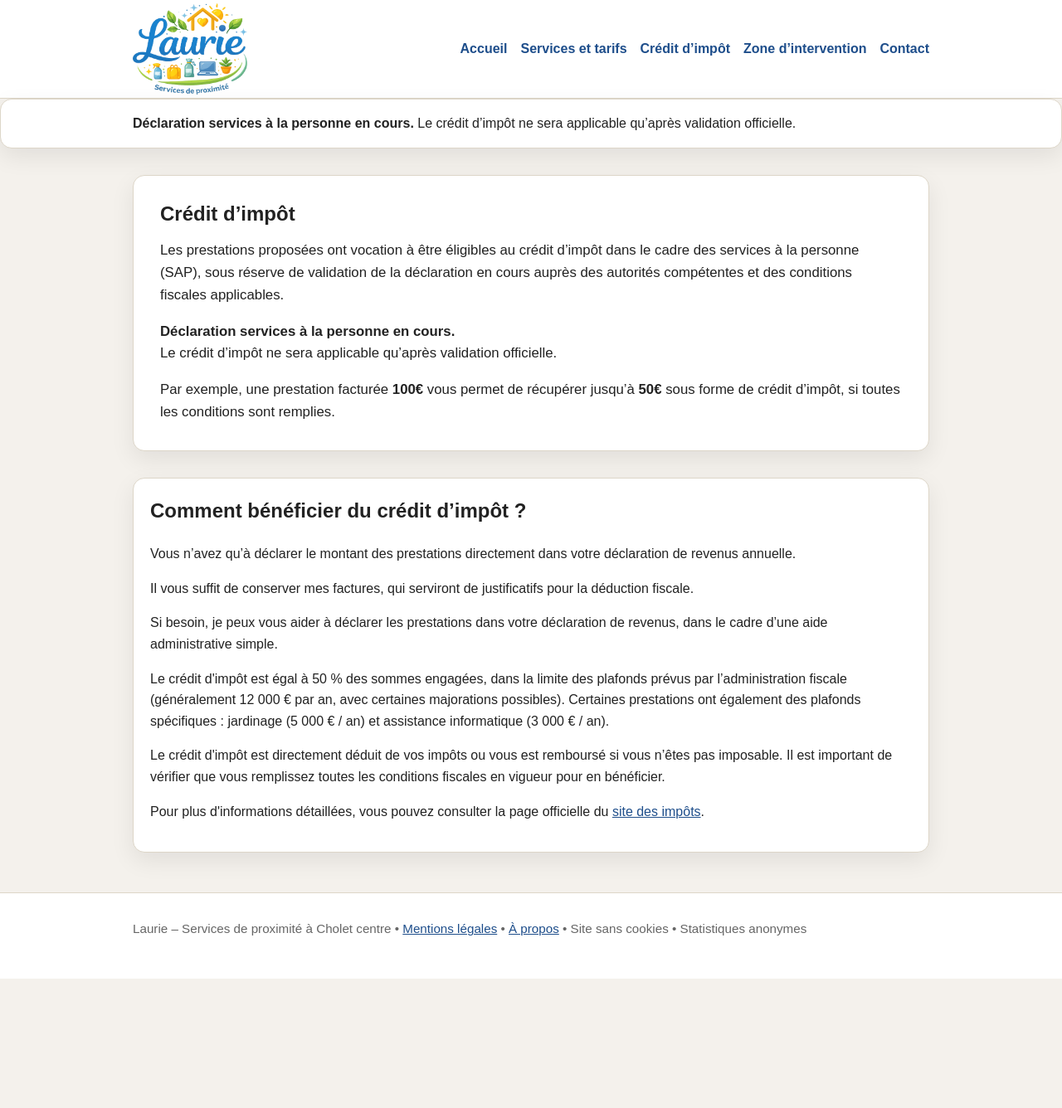
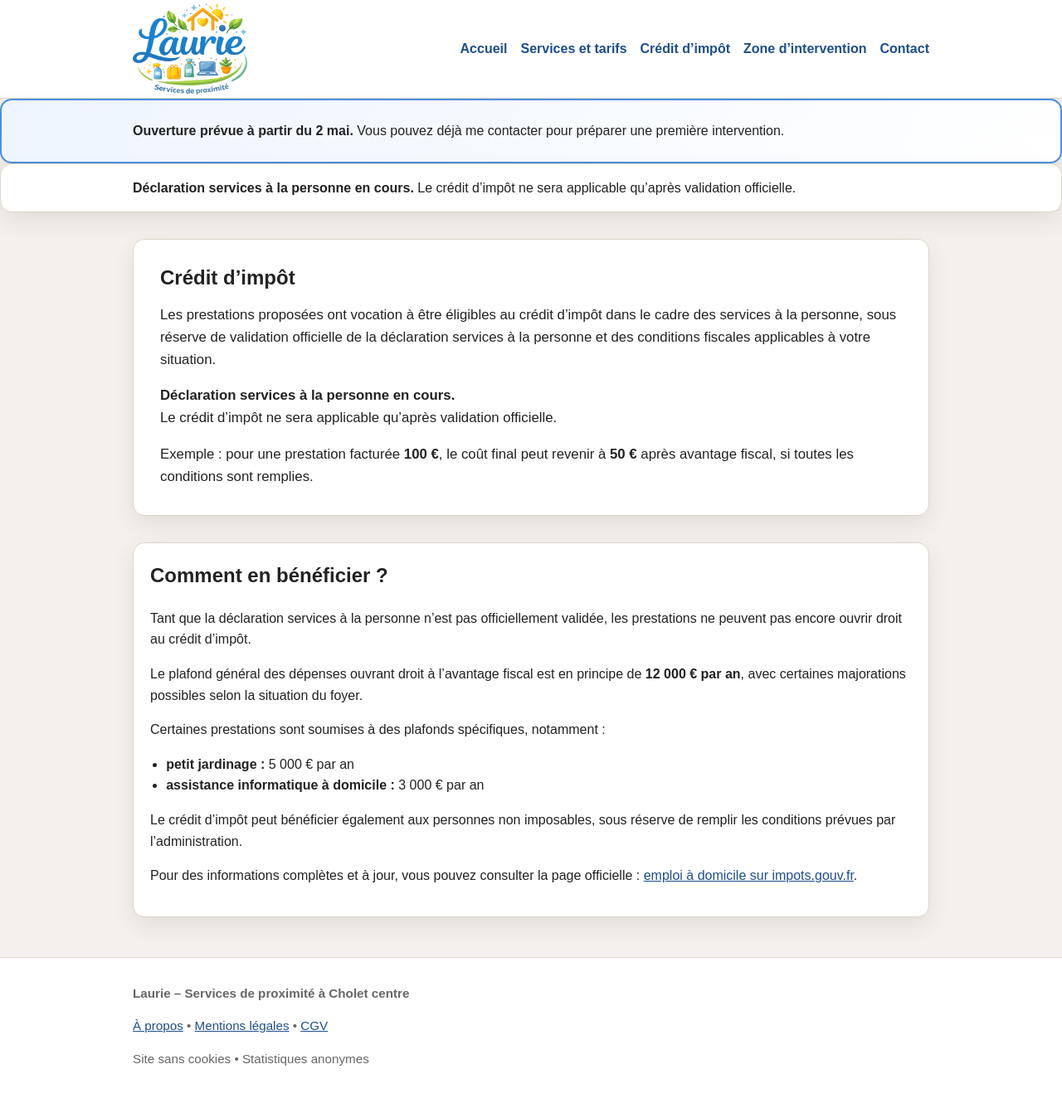
Before and after one commit to Laurie-services/laurie-services.github.io, a Jekyll site: the page built from credit-impot.html, in a window 1280 px wide. Shown: the whole page at 83% size. Built offline with Jekyll 4.4.1, drawn with Linux system fonts in a browser that asks for light colours; before the commit the page ends 1180 px from its top, so only the background shows below that.

Commit message:
ajout CGV et qq petites màj légales

```diff
--- a/_config.yml
+++ b/_config.yml
@@ -13,5 +13,13 @@
 plugins: []
 
 # Flag utilisé pour afficher un message de pré-lancement dans le layout
-prelaunch: false
+prelaunch: true
+
+# Enregistrement SAP validé
 sap_validated: false
+
+# Médiateur de la consommation désigné
+mediator_enabled: false
+
+# L'avance immédiate est active
+avance_immediate_active: false
--- a/_layouts/default.html
+++ b/_layouts/default.html
@@ -12,13 +12,20 @@
       {% endif %}
     </title>
 
-    <meta name="description" content="{% if page.description %}{{ page.description }}{% else %}Services de proximité à Cholet centre : aide du quotidien, jardinage simple, assistance administrative et informatique.{% endif %}">
+    <meta
+      name="description"
+      content="{% if page.description %}{{ page.description }}{% else %}Services de proximité à Cholet centre : aide du quotidien, jardinage simple, assistance administrative et informatique.{% endif %}"
+    >
 
     <link rel="stylesheet" href="{{ '/assets/css/style.css' | relative_url }}">
     <link rel="icon" href="{{ '/images/favicon.svg' | relative_url }}" type="image/svg+xml">
 
     <!-- Umami analytics -->
-    <script defer src="https://cloud.umami.is/script.js" data-website-id="578df007-df4d-4da7-b075-dc6f5385372b"></script>
+    <script
+      defer
+      src="https://cloud.umami.is/script.js"
+      data-website-id="578df007-df4d-4da7-b075-dc6f5385372b"
+    ></script>
   </head>
 
   <body>
@@ -61,8 +68,16 @@
             alt="Services à la personne"
             style="height: 80px;"
           >
+
           <p style="margin: 0;">
-          Organisme de services à la personne déclaré.
+            <strong>Organisme de services à la personne déclaré.</strong>
+            {% if site.avance_immediate_active %}
+              <br>
+              Avance immédiate du crédit d’impôt disponible.
+            {% else %}
+              <br>
+              Le crédit d’impôt classique peut s’appliquer selon les conditions en vigueur.
+            {% endif %}
           </p>
         </div>
       </div>
@@ -86,9 +101,15 @@
     <footer class="site-footer">
       <div class="container">
         <p>
-          Laurie – Services de proximité à Cholet centre •
+          <strong>Laurie – Services de proximité à Cholet centre</strong>
+        </p>
+        <p>
+          <a href="{{ '/a-propos.html' | relative_url }}">À propos</a> •
           <a href="{{ '/mentions-legales.html' | relative_url }}">Mentions légales</a> •
-          <a href="{{ '/a-propos.html' | relative_url }}">À propos</a> •
+          <a href="{{ '/cgv.html' | relative_url }}">CGV</a>
+        </p>
+
+        <p>
           Site sans cookies • Statistiques anonymes
         </p>
       </div>
--- /dev/null
+++ b/cgv.html
@@ -0,0 +1,244 @@
+---
+layout: default
+title: "Conditions Générales de Vente"
+description: "Conditions générales de vente des prestations de services à domicile."
+---
+
+<section class="hero">
+  <h1>Conditions Générales de Vente</h1>
+</section>
+
+<section class="card">
+  <p>
+    Les présentes Conditions Générales de Vente (CGV) régissent les relations contractuelles entre :
+  </p>
+
+  <p>
+    <strong>Laurie Boissay</strong><br>
+    Entrepreneur individuel<br>
+    Nom commercial : Laurie – Services de proximité<br>
+    SIRET : 51339334800026<br>
+    Email : laurie.services.cholet@gmail.com
+  </p>
+
+  <p>
+    Et toute personne physique faisant appel à ses services (ci-après « le client »).
+  </p>
+</section>
+
+<section class="card">
+  <h2>1. Objet</h2>
+  <p>
+    Les présentes CGV définissent les modalités d’intervention pour les prestations de services à domicile proposées.
+  </p>
+</section>
+
+<section class="card">
+  <h2>2. Services proposés</h2>
+  <ul class="clean-list">
+    <li>Ménage courant</li>
+    <li>Repassage</li>
+    <li>Aide aux courses</li>
+    <li>Assistance administrative simple</li>
+    <li>Assistance informatique de base</li>
+    <li>Petit jardinage</li>
+  </ul>
+
+  <p>
+    Les prestations sont réalisées au domicile du client.
+  </p>
+</section>
+
+<section class="card">
+  <h2>3. Zone d’intervention</h2>
+  <p>
+    Les services sont proposés uniquement dans la zone indiquée sur le site.
+  </p>
+</section>
+
+<section class="card">
+  <h2>4. Devis et réservation</h2>
+  <p>
+    Toute prestation peut faire l’objet d’un devis préalable gratuit.
+  </p>
+
+  <p>
+    La réservation est validée après accord écrit (email, SMS ou message).
+  </p>
+
+  <p>
+    Toute validation vaut acceptation des présentes CGV.
+  </p>
+</section>
+
+<section class="card">
+  <h2>5. Tarifs</h2>
+  <p>
+    Les tarifs sont exprimés en euros (€), nets de TVA (TVA non applicable, article 293B du CGI).
+  </p>
+
+  <p>
+    Les tarifs applicables sont ceux en vigueur au moment de la réservation.
+  </p>
+</section>
+
+<section class="card">
+  <h2>6. Modalités de paiement</h2>
+  <p>
+    Le paiement est effectué à l’issue de la prestation, sauf accord spécifique.
+  </p>
+
+  <ul class="clean-list">
+    <li>Virement bancaire</li>
+    <li>Espèces</li>
+  </ul>
+
+  <p>
+    Les CESU ne sont pas acceptés.
+  </p>
+</section>
+
+<section class="card">
+  <h2>7. Avantage fiscal</h2>
+
+  {% if site.sap_validated %}
+
+    <p>
+      Les prestations peuvent ouvrir droit à un crédit d’impôt de 50 % selon la réglementation en vigueur
+      et sous réserve de l’éligibilité du client.
+    </p>
+
+    {% if site.avance_immediate_active %}
+      <p>
+        Le client peut bénéficier de l’avance immédiate du crédit d’impôt,
+        sous réserve d’activation du service et d’acceptation par l’Urssaf.
+      </p>
+    {% else %}
+      <p>
+        L’avantage fiscal prend la forme d’un crédit d’impôt à déclarer dans les conditions prévues
+        par l’administration fiscale.
+      </p>
+    {% endif %}
+
+  {% else %}
+
+    <p>
+      Les prestations ont vocation à être éligibles au crédit d’impôt dans le cadre des services à la personne,
+      sous réserve de validation officielle de la déclaration en cours.
+    </p>
+
+  {% endif %}
+</section>
+
+<section class="card">
+  <h2>8. Annulation et modification</h2>
+
+  <p>
+    Le client peut annuler ou modifier un rendez-vous librement.
+  </p>
+
+  <p>
+    Il est toutefois demandé de prévenir au moins 24 heures à l’avance afin de permettre une organisation optimale.
+  </p>
+
+  <p>
+    En cas d’annulations répétées ou de comportements empêchant une organisation normale,
+    Laurie – Services de proximité se réserve le droit de refuser de nouvelles interventions.
+  </p>
+</section>
+
+<section class="card">
+  <h2>9. Obligations du client</h2>
+
+  <ul class="clean-list">
+    <li>Fournir un environnement de travail sécurisé</li>
+    <li>Mettre à disposition le matériel nécessaire</li>
+  </ul>
+</section>
+
+<section class="card">
+  <h2>10. Responsabilité</h2>
+
+  <p>
+    Les prestations sont réalisées avec soin et professionnalisme.
+  </p>
+
+  <p>
+    La responsabilité ne pourra être engagée en cas de :
+  </p>
+
+  <ul class="clean-list">
+    <li>matériel défectueux ou inadapté fourni par le client</li>
+    <li>instructions inappropriées</li>
+    <li>conditions de travail non conformes</li>
+  </ul>
+</section>
+
+<section class="card">
+  <h2>11. Retard de paiement</h2>
+
+  <p>
+    Le paiement est attendu immédiatement après la prestation.
+  </p>
+
+  <p>
+    En cas de retard, des pénalités pourront être appliquées conformément à la réglementation en vigueur.
+  </p>
+</section>
+
+<section class="card">
+  <h2>12. Données personnelles</h2>
+
+  <p>
+    Les données sont utilisées uniquement pour la gestion des prestations et la relation client.
+  </p>
+
+  <p>
+    Le client peut demander l’accès, la modification ou la suppression de ses données.
+  </p>
+</section>
+
+<section class="card">
+  <h2>13. Réclamation et médiation</h2>
+
+  <p>
+    En cas de litige, une solution amiable est recherchée en priorité.
+  </p>
+
+  {% if site.mediator_enabled %}
+
+    <p>
+      Le client peut recourir gratuitement au médiateur de la consommation suivant :
+    </p>
+
+    <p>
+      Société de la Médiation Professionnelle (SMP)<br>
+      24 rue Albert de Mun, 33000 Bordeaux<br>
+      https://www.mediateur-consommation-smp.fr
+    </p>
+
+  {% else %}
+
+    <p>
+      Le client pourra recourir gratuitement à un médiateur de la consommation.
+      Les coordonnées seront communiquées dès adhésion.
+    </p>
+
+  {% endif %}
+</section>
+
+<section class="card">
+  <h2>14. Litiges</h2>
+
+  <p>
+    À défaut de résolution amiable, les juridictions compétentes seront saisies.
+  </p>
+</section>
+
+<section class="card">
+  <h2>15. Acceptation</h2>
+
+  <p>
+    Toute réservation implique l’acceptation pleine et entière des présentes CGV.
+  </p>
+</section>
--- a/credit-impot.html
+++ b/credit-impot.html
@@ -9,16 +9,33 @@
 
   {% if site.sap_validated %}
     <p>
-    Les prestations que je propose sont éligibles au crédit d’impôt dans le cadre des services à la personne (SAP),
-    conformément à la réglementation en vigueur.
-    Elles ouvrent droit à un crédit d’impôt égal à <strong>50 % des sommes engagées</strong>,
-    dans les limites et conditions prévues par les textes applicables.
+      Les prestations proposées peuvent ouvrir droit à un crédit d’impôt dans le cadre des services à la personne,
+      conformément à la réglementation en vigueur et sous réserve que votre situation remplisse les conditions applicables.
+    </p>
+
+    <p>
+      Cet avantage fiscal correspond à <strong>50&nbsp;% des sommes effectivement supportées</strong>,
+      dans les limites prévues par la réglementation.
+    </p>
+
+    {% if site.avance_immediate_active %}
+      <p>
+        <strong>Avance immédiate disponible :</strong>
+        si vous êtes éligible et que le service est activé, vous ne réglez que la part restant à votre charge,
+        soit généralement 50&nbsp;% du montant de la prestation.
       </p>
     {% else %}
       <p>
-    Les prestations proposées ont vocation à être éligibles au crédit d’impôt dans le cadre des services à la personne (SAP),
-    sous réserve de validation de la déclaration en cours auprès des autorités compétentes
-    et des conditions fiscales applicables.
+        <strong>Avance immédiate non disponible pour le moment :</strong>
+        l’avantage fiscal prend alors la forme du crédit d’impôt classique,
+        à faire valoir dans votre déclaration de revenus.
+      </p>
+    {% endif %}
+  {% else %}
+    <p>
+      Les prestations proposées ont vocation à être éligibles au crédit d’impôt dans le cadre des services à la personne,
+      sous réserve de validation officielle de la déclaration services à la personne
+      et des conditions fiscales applicables à votre situation.
     </p>
 
     <p>
@@ -28,41 +45,64 @@
   {% endif %}
 
   <p>
-    Par exemple, une prestation facturée <strong>100€</strong> vous permet de récupérer jusqu’à <strong>50€</strong>
-    sous forme de crédit d’impôt, si toutes les conditions sont remplies.
+    Exemple : pour une prestation facturée <strong>100&nbsp;€</strong>,
+    le coût final peut revenir à <strong>50&nbsp;€</strong> après avantage fiscal,
+    si toutes les conditions sont remplies.
   </p>
 </section>
 
 <section class="card">
-  <h2>Comment bénéficier du crédit d’impôt ?</h2>
+  <h2>Comment en bénéficier&nbsp;?</h2>
 
+  {% if site.sap_validated %}
+    {% if site.avance_immediate_active %}
       <p>
-    Vous n’avez qu’à déclarer le montant des prestations directement dans votre déclaration de revenus annuelle.
+        Si vous utilisez l’avance immédiate et que votre dossier est activé,
+        l’avantage fiscal est directement déduit du montant à payer.
       </p>
 
       <p>
-    Il vous suffit de conserver mes factures, qui serviront de justificatifs pour la déduction fiscale.
+        Vous ne payez alors que la part restant à votre charge,
+        sous réserve d’acceptation du dispositif et des conditions fixées par l’Urssaf.
+      </p>
+    {% else %}
+      <p>
+        Vous conservez les factures des prestations réalisées,
+        puis vous déclarez les sommes concernées dans votre déclaration annuelle de revenus.
       </p>
 
       <p>
-    Si besoin, je peux vous aider à déclarer les prestations dans votre déclaration de revenus,
-    dans le cadre d’une aide administrative simple.
+        L’administration fiscale calcule ensuite le crédit d’impôt selon les règles en vigueur.
+      </p>
+    {% endif %}
+  {% else %}
+    <p>
+      Tant que la déclaration services à la personne n’est pas officiellement validée,
+      les prestations ne peuvent pas encore ouvrir droit au crédit d’impôt.
+    </p>
+  {% endif %}
+
+  <p>
+    Le plafond général des dépenses ouvrant droit à l’avantage fiscal est en principe de
+    <strong>12&nbsp;000&nbsp;€ par an</strong>, avec certaines majorations possibles selon la situation du foyer.
   </p>
 
   <p>
-    Le crédit d'impôt est égal à 50 % des sommes engagées, dans la limite des plafonds prévus par l’administration fiscale
-    (généralement 12 000 € par an, avec certaines majorations possibles).
-    Certaines prestations ont également des plafonds spécifiques :
-    jardinage (5 000 € / an) et assistance informatique (3 000 € / an).
+    Certaines prestations sont soumises à des plafonds spécifiques, notamment :
+  </p>
+
+  <ul class="clean-list">
+    <li><strong>petit jardinage :</strong> 5&nbsp;000&nbsp;€ par an</li>
+    <li><strong>assistance informatique à domicile :</strong> 3&nbsp;000&nbsp;€ par an</li>
+  </ul>
+
+  <p>
+    Le crédit d’impôt peut bénéficier également aux personnes non imposables,
+    sous réserve de remplir les conditions prévues par l’administration.
   </p>
 
   <p>
-    Le crédit d'impôt est directement déduit de vos impôts ou vous est remboursé si vous n’êtes pas imposable.
-    Il est important de vérifier que vous remplissez toutes les conditions fiscales en vigueur pour en bénéficier.
-  </p>
-
-  <p>
-    Pour plus d'informations détaillées, vous pouvez consulter la page officielle du
-    <a href="https://www.impots.gouv.fr/particulier/emploi-domicile" target="_blank" rel="noopener noreferrer">site des impôts</a>.
+    Pour des informations complètes et à jour, vous pouvez consulter la page officielle :
+    <a href="https://www.impots.gouv.fr/particulier/emploi-domicile" target="_blank" rel="noopener noreferrer">emploi à domicile sur impots.gouv.fr</a>.
   </p>
 </section>
```
Also changed, not shown: mentions-legales.html (+67 -37 lines), 9 other files. Lines whose indentation alone changed are shown as unchanged.
